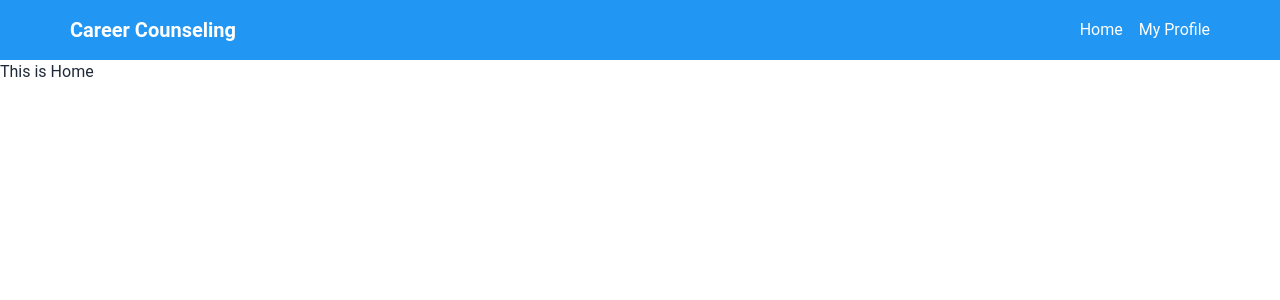
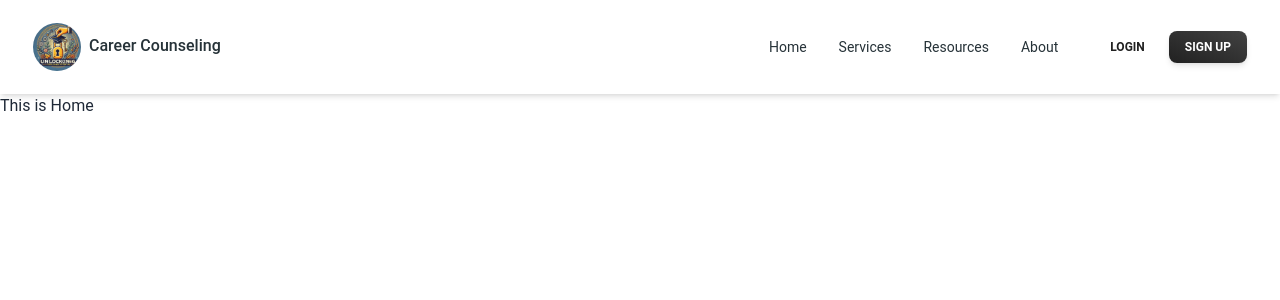
Before and after one commit to nbappi13/Career-Inspire, a React (Vite) app in the folder b10-a9-authentication/: page / in a window 1280 px wide. Shown: the top 300 px of the page. Built offline with nearby package versions, Linux system fonts and the light colour scheme.

Commit message:
made navbar responsive and some structural changes in the navbar

```diff
--- a/b10-a9-authentication/package.json
+++ b/b10-a9-authentication/package.json
@@ -17,8 +17,10 @@
     "match-sorter": "^8.0.0",
     "react": "^18.3.1",
     "react-dom": "^18.3.1",
+    "react-icons": "^5.4.0",
     "react-router-dom": "^7.1.1",
-    "sort-by": "^0.0.2"
+    "sort-by": "^0.0.2",
+    "swiper": "^11.1.15"
   },
   "devDependencies": {
     "@eslint/js": "^9.17.0",
--- a/b10-a9-authentication/src/components/Navbar.jsx
+++ b/b10-a9-authentication/src/components/Navbar.jsx
@@ -1,18 +1,88 @@
 import React from 'react';
+import { Navbar, MobileNav, Typography, Button, IconButton } from '@material-tailwind/react';
 import { Link } from 'react-router-dom';
+import logo from '../assets/logo.png';
 
-const Navbar = () => {
+const AppNavbar = () => {
+  const [openNav, setOpenNav] = React.useState(false);
+
+  React.useEffect(() => {
+    window.addEventListener('resize', () => window.innerWidth >= 960 && setOpenNav(false));
+  }, []);
+
+  const navList = (
+    <ul className="mt-2 mb-4 flex flex-col gap-2 lg:mb-0 lg:mt-0 lg:flex-row lg:items-center lg:gap-6">
+      <Typography as="li" variant="small" color="blue-gray" className="p-1 font-normal">
+        <Link to="/" className="flex items-center">
+          Home
+        </Link>
+      </Typography>
+      <Typography as="li" variant="small" color="blue-gray" className="p-1 font-normal">
+        <Link to="/services" className="flex items-center">
+          Services
+        </Link>
+      </Typography>
+      <Typography as="li" variant="small" color="blue-gray" className="p-1 font-normal">
+        <Link to="/resources" className="flex items-center">
+          Resources
+        </Link>
+      </Typography>
+      <Typography as="li" variant="small" color="blue-gray" className="p-1 font-normal">
+        <Link to="/about" className="flex items-center">
+          About
+        </Link>
+      </Typography>
+    </ul>
+  );
+
   return (
-    <nav className="bg-blue-500 p-4">
-      <div className="container mx-auto flex justify-between items-center">
-        <div className="text-white font-bold text-xl">Career Counseling</div>
-        <div className="space-x-4">
-          <Link to="/" className="text-white">Home</Link>
-          <Link to="/profile" className="text-white">My Profile</Link>
+    <Navbar className="sticky top-0 z-10 h-max max-w-full rounded-none px-4 py-2 lg:px-8 lg:py-4">
+      <div className="flex items-center justify-between text-blue-gray-900">
+        <Typography as="a" href="/" className="mr-4 cursor-pointer py-1.5 font-medium">
+          <img src={logo} alt="Logo" className="h-12 w-12 rounded-full inline-block mr-2"/>
+          Career Counseling
+        </Typography>
+        <div className="flex items-center gap-4">
+          <div className="mr-4 hidden lg:block">{navList}</div>
+          <div className="hidden lg:flex items-center gap-2">
+            <Button variant="text" size="sm" className="hidden lg:inline-block">
+              <Link to="/login">Login</Link>
+            </Button>
+            <Button variant="gradient" size="sm" className="hidden lg:inline-block">
+              <Link to="/signup">Sign Up</Link>
+            </Button>
+          </div>
+          <IconButton
+            variant="text"
+            className="ml-auto h-6 w-6 text-inherit hover:bg-transparent focus:bg-transparent active:bg-transparent lg:hidden"
+            ripple={false}
+            onClick={() => setOpenNav(!openNav)}
+          >
+            {openNav ? (
+              <svg xmlns="http://www.w3.org/2000/svg" fill="none" className="h-6 w-6" viewBox="0 0 24 24" stroke="currentColor" strokeWidth={2}>
+                <path strokeLinecap="round" strokeLinejoin="round" d="M6 18L18 6M6 6l12 12" />
+              </svg>
+            ) : (
+              <svg xmlns="http://www.w3.org/2000/svg" className="h-6 w-6" fill="none" viewBox="0 0 24 24" stroke="currentColor" strokeWidth={2}>
+                <path strokeLinecap="round" strokeLinejoin="round" d="M4 6h16M4 12h16m-7 6h7" />
+              </svg>
+            )}
+          </IconButton>
         </div>
       </div>
-    </nav>
+      <MobileNav open={openNav}>
+        {navList}
+        <div className="flex items-center gap-2">
+          <Button fullWidth variant="text" size="sm" className="">
+            <Link to="/login">Login</Link>
+          </Button>
+          <Button fullWidth variant="gradient" size="sm" className="">
+            <Link to="/signup">Sign Up</Link>
+          </Button>
+        </div>
+      </MobileNav>
+    </Navbar>
   );
 };
 
-export default Navbar;
+export default AppNavbar;
--- a/b10-a9-authentication/src/layouts/MainLayout.jsx
+++ b/b10-a9-authentication/src/layouts/MainLayout.jsx
@@ -1,11 +1,11 @@
 import React from 'react';
 import { Outlet } from 'react-router-dom';
-import Navbar from '../components/Navbar';
+import AppNavbar from '../components/Navbar';
 
 const MainLayout = () => {
   return (
     <div>
-      <Navbar />
+      <AppNavbar />
       <Outlet />
     </div>
   );
```
Also changed, not shown: b10-a9-authentication/src/assets/logo.png (added), 1 other file (tests, documents, lock files or other folders).
